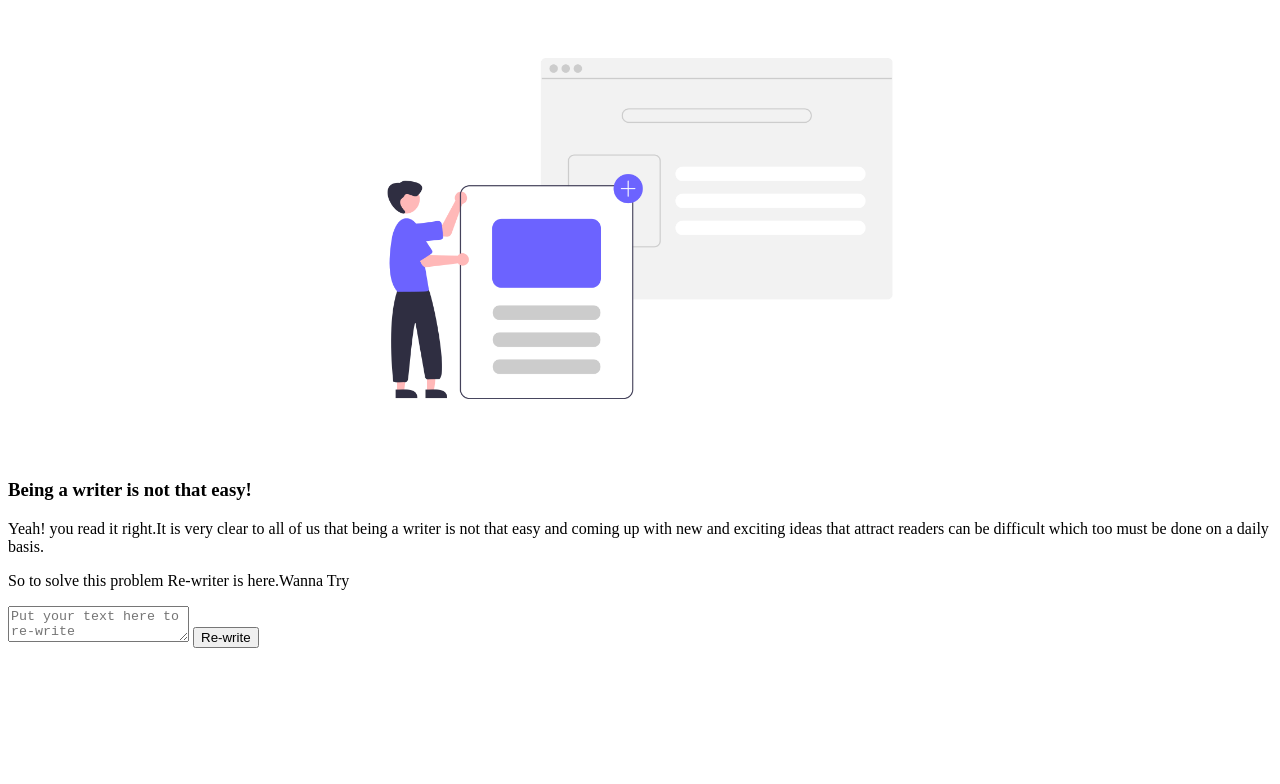
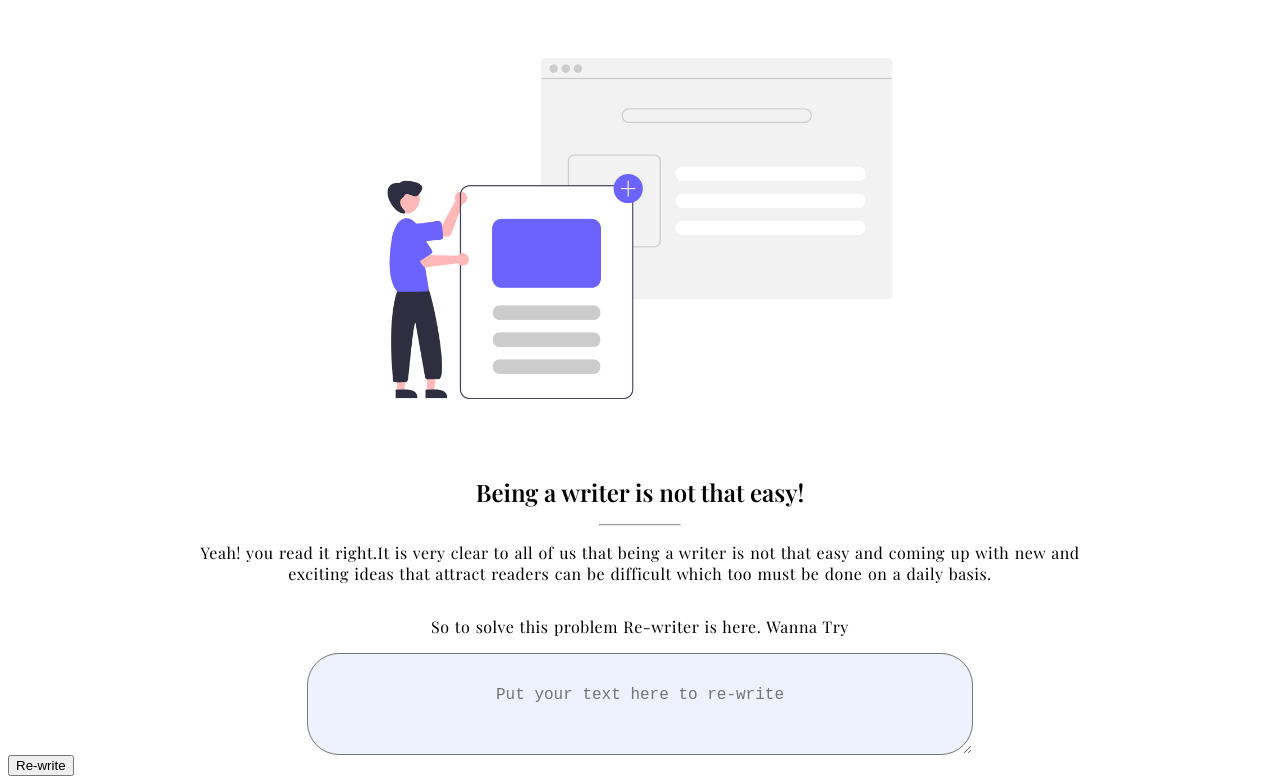
Before and after one commit to Sanskar-Choubey/Article-Re-writer, a plain HTML site: page index.html in a window 1280 px wide. Shown: the part 88-872 px from the top of the page. Before the commit the page ends 800 px from the top, so only its background shows below. Drawn offline with nearby package versions, Linux system fonts and the light colour scheme.

Commit message:
add:content

```diff
--- a/index.html
+++ b/index.html
@@ -13,10 +13,16 @@
         <img class="heading-image" src="/images/undraw_Content_re_33px.png">
     </header>
 
-    <h3>Being a writer is not that easy!</h3>
-    <p>Yeah! you read it right.It is very clear to all of us that being a writer is not that easy and coming up with new and exciting ideas that attract readers can be difficult which too must be done on a daily basis.</p>
+    <!-- content-of-the-page -->
+    <div class="content">
+        <h3 class="content-heading">Being a writer is not that easy!</h3>
 
-    <p>So to solve this problem Re-writer is here.Wanna Try</p>
+        <hr>
+
+        <p class="content-para">Yeah! you read it right.It is very clear to all of us that being a writer is not that easy and coming up with new and exciting ideas that attract readers can be difficult which too must be done on a daily basis.</p>
+
+        <p class="content-para">So to solve this problem Re-writer is here. Wanna Try</p>
+    </div>
 
 
     <textarea class="input-field" placeholder="Put your text here to re-write"></textarea>
--- a/style.css
+++ b/style.css
@@ -2,13 +2,19 @@
 
 :root{
     --background-color:#3B82F6;
-    --secondary-color:#BFDBFE;
+    --secondary-color:#EEF2FF;
+}
+
+hr{
+    max-width: 80px;
+    margin: auto;
+    border-width: 1px;
 }
 .heading .heading-content{
     font-family: 'Playfair Display','sans-serif';
     font-weight: 600;
     font-size: 2rem;
-    max-width: 600px;
+    max-width: 800px;
     margin: auto;
     padding: 1rem;
     background-color:var(--background-color);
@@ -24,3 +30,39 @@
     padding: 1rem;
     display: block;
 }
+
+/* Content of the page */
+
+.content .content-heading{
+    font-family: 'Playfair Display','sans-serif';
+    font-size:1.5rem;
+    max-width: 500px;
+    margin: auto;
+    padding: 1rem;
+    text-align: center;
+    display: block;
+}
+
+.content .content-para{
+    font-family: 'Playfair Display','sans-serif';
+    max-width: 900px;
+    margin: auto;
+    display: block;
+    padding: 1rem;
+    text-align: center;
+    word-spacing:1px;
+    letter-spacing:0.5px;
+}
+
+/* Input field of the page */
+.input-field{
+    max-width: 600px;
+    margin: auto;
+    display: block;
+    padding: 2rem;
+    width: 80%;
+    border-radius: 2rem;
+    font-size: 1rem;
+    text-align: center;
+    background-color: var(--secondary-color);
+}
```
